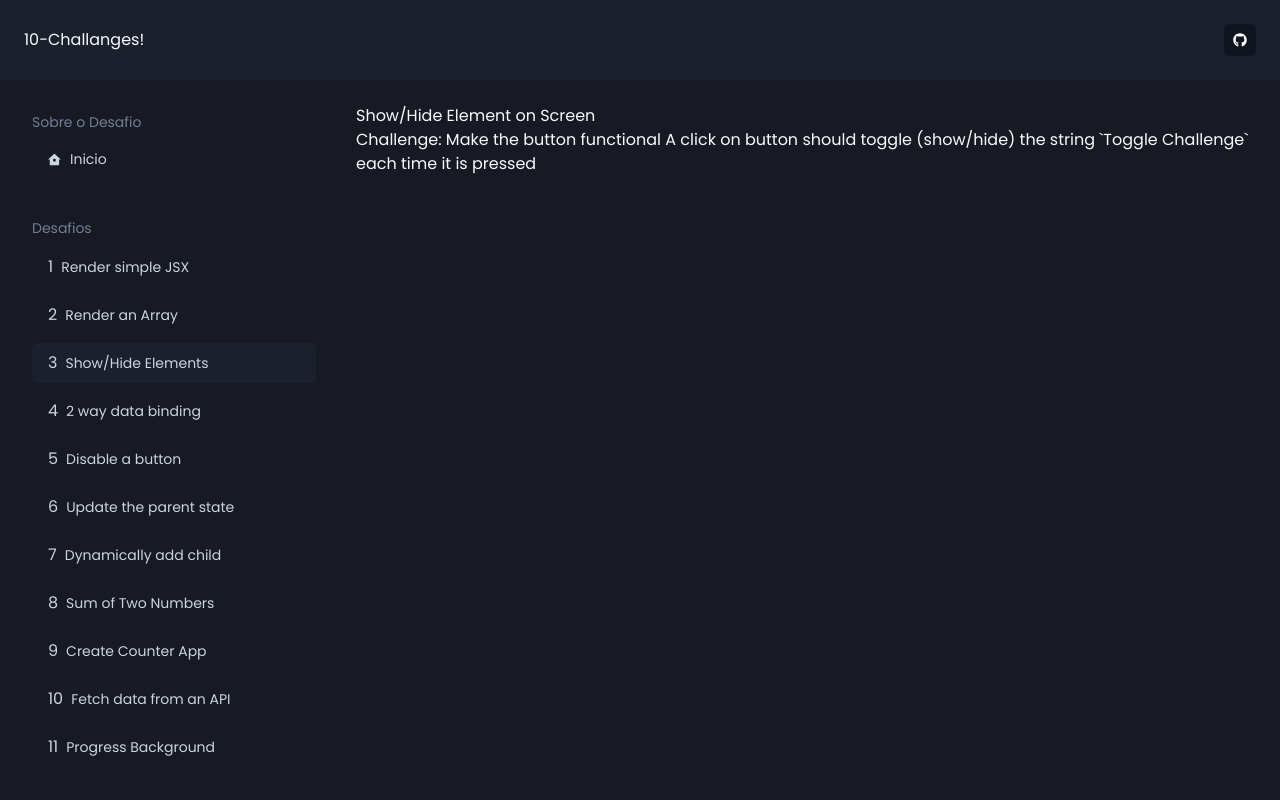
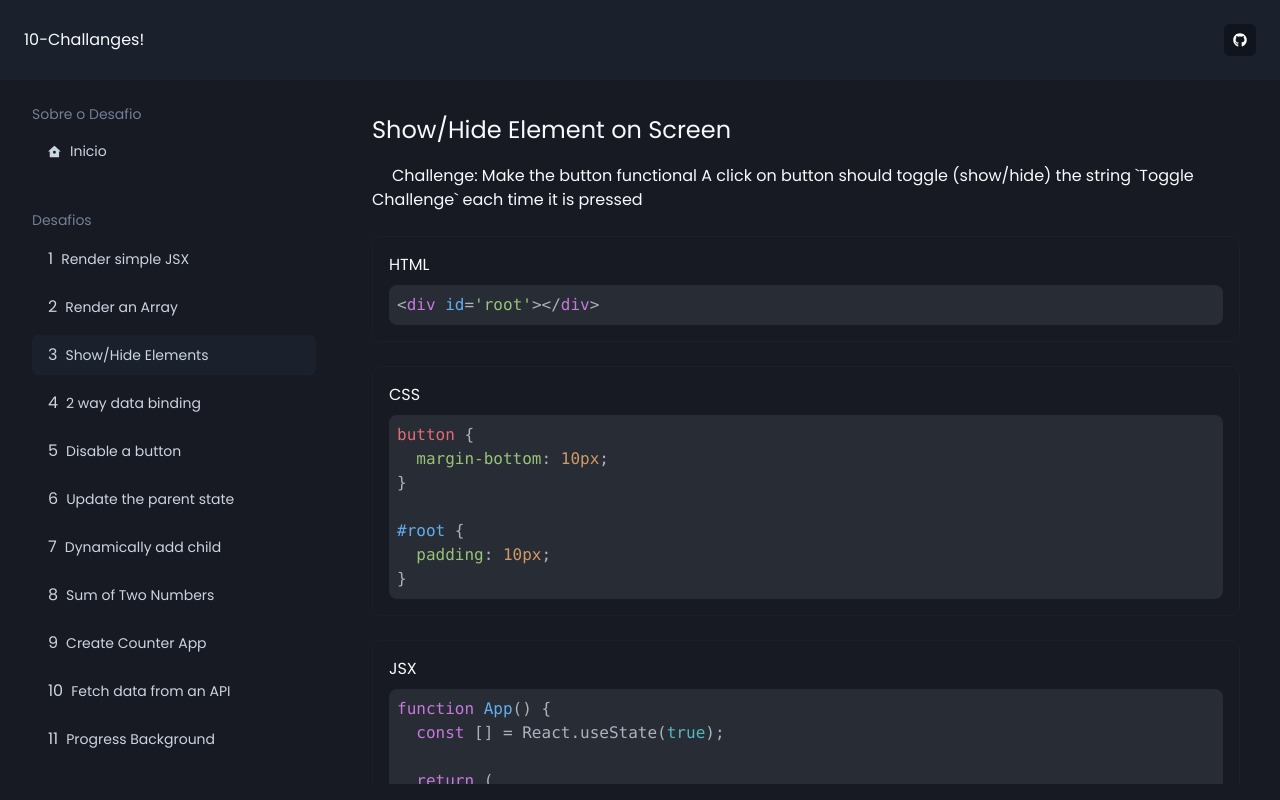
Before and after one commit to andersonsoa/react-ten-challenges, a Next.js app: page /challenges/3 in a window 1280 px wide. Built offline with nearby package versions, Linux system fonts and the light colour scheme.

Commit message:
update dependencies

```diff
--- a/package.json
+++ b/package.json
@@ -11,17 +11,18 @@
     "@chakra-ui/react": "^1.7.4",
     "@emotion/react": "^11.7.1",
     "@emotion/styled": "^11.6.0",
-    "@types/react-syntax-highlighter": "^13.5.2",
     "framer-motion": "^5.5.5",
     "next": "12.0.7",
     "react": "17.0.2",
     "react-dom": "17.0.2",
     "react-icons": "^4.3.1",
-    "react-syntax-highlighter": "^15.4.5"
+    "react-syntax-highlighter": "^15.4.5",
+    "react-tradingview-widget": "^1.3.2"
   },
   "devDependencies": {
     "@types/node": "17.0.8",
     "@types/react": "17.0.38",
+    "@types/react-syntax-highlighter": "^13.5.2",
     "eslint": "8.6.0",
     "eslint-config-next": "12.0.7",
     "typescript": "4.5.4"
--- a/src/components/Header.tsx
+++ b/src/components/Header.tsx
@@ -9,22 +9,25 @@ import {
   Icon,
 } from "@chakra-ui/react";
 import { FaGithub } from "react-icons/fa";
+import Link from "next/link";
 
 export const Header: React.FC = () => {
   return (
     <Box as="header" bg="gray.800">
       <Flex
         w="100%"
-        my="6"
+        py="6"
         maxW={1480}
         mx="auto"
         px="6"
         justifyContent="space-between"
         align="center"
       >
-        <NextLink href="/">
-          <Text cursor="pointer">10-Challanges!</Text>
-        </NextLink>
+        <Box>
+          <NextLink href="/">
+            <Text cursor="pointer">10-Challanges!</Text>
+          </NextLink>
+        </Box>
 
         <Stack direction="row" spacing="6">
           <a
--- a/src/components/layouts/MainLayout.tsx
+++ b/src/components/layouts/MainLayout.tsx
@@ -1,5 +1,4 @@
-import { AnimatePresence } from "framer-motion";
-import { Box, Flex } from "@chakra-ui/react";
+import { Box, Grid, Flex, GridItem } from "@chakra-ui/react";
 import { useRouter } from "next/router";
 import { RiHome7Fill } from "react-icons/ri";
 import { Header } from "../Header";
@@ -35,15 +34,25 @@ export const MainLayout: React.FC = ({ children }) => {
       borderRadius: "24px",
     },
     "&:hover::-webkit-scrollbar-thumb": {
-      background: "#000",
+      background: "#111a",
     },
   };
 
   return (
-    <Flex direction="column" h="100vh" overflow="hidden">
+    <Flex h="100vh" direction="column">
       <Header />
 
-      <Flex w="100%" my="6" maxW={1480} mx="auto" px="6" h="80vh" gap="8">
+      <Flex
+        flex="1"
+        w="100%"
+        maxW={1480}
+        mx="auto"
+        px="6"
+        py="4"
+        gap="8"
+        h="100%"
+        overflow="hidden"
+      >
         <Box minW={300}>
           <SidebarContainer title="Sobre o Desafio">
             <SidebarItem
@@ -68,6 +77,7 @@ export const MainLayout: React.FC = ({ children }) => {
             ))}
           </SidebarContainer>
         </Box>
+
         <Box flex="1" overflowY="scroll" css={scrollBarCss}>
           {children}
         </Box>
--- a/src/pages/challenges/2.tsx
+++ b/src/pages/challenges/2.tsx
@@ -38,7 +38,7 @@ function App() {
     <>
       <h3>User names</h3>
       <ul>
-        {users.map(user => (<li key={user.id}>{user.name}</li>}
+        {users.map(user => <li key={user.id}>{user.name}</li>}
       </ul>
     </>
   );
--- a/src/pages/challenges/3.tsx
+++ b/src/pages/challenges/3.tsx
@@ -1,17 +1,43 @@
-import { Box, Text } from "@chakra-ui/react";
 import { NextPage } from "next";
 import { Animated } from "../../components/Animated";
+import { Answer } from "../../components/Answer";
+import Code from "../../components/Code";
 
 const Challange3: NextPage = () => {
   return (
     <Animated>
-      <Box>
-        <Text as="h1">Show/Hide Element on Screen</Text>
-        <Text as="p">
-          Challenge: Make the button functional A click on button should toggle
-          (show/hide) the string `Toggle Challenge` each time it is pressed
-        </Text>
-      </Box>
+      <Answer
+        title="Show/Hide Element on Screen"
+        exercise="Challenge: Make the button functional A click on button should toggle
+          (show/hide) the string `Toggle Challenge` each time it is pressed"
+      >
+        <Code language="HTML">{"<div id='root'></div>"}</Code>
+        <Code language="CSS">
+          {`button {
+  margin-bottom: 10px;
+}
+
+#root {
+  padding: 10px;
+}
+`}
+        </Code>
+        <Code language="JSX">
+          {`function App() {
+  const [] = React.useState(true);
+
+  return (
+    <>
+      <button>Hide Element Below</button>
+
+      <div>Toggle Challenge</div>
+    </>
+  );
+}
+
+ReactDOM.render(<App />, document.getElementById("root"));`}
+        </Code>
+      </Answer>
     </Animated>
   );
 };
```
Also changed, not shown: src/components/TradingChart.tsx (added, +13 -0 lines), src/pages/challenges/11.tsx (+11 -1 lines), 1 other file (tests, documents, lock files or other folders).
